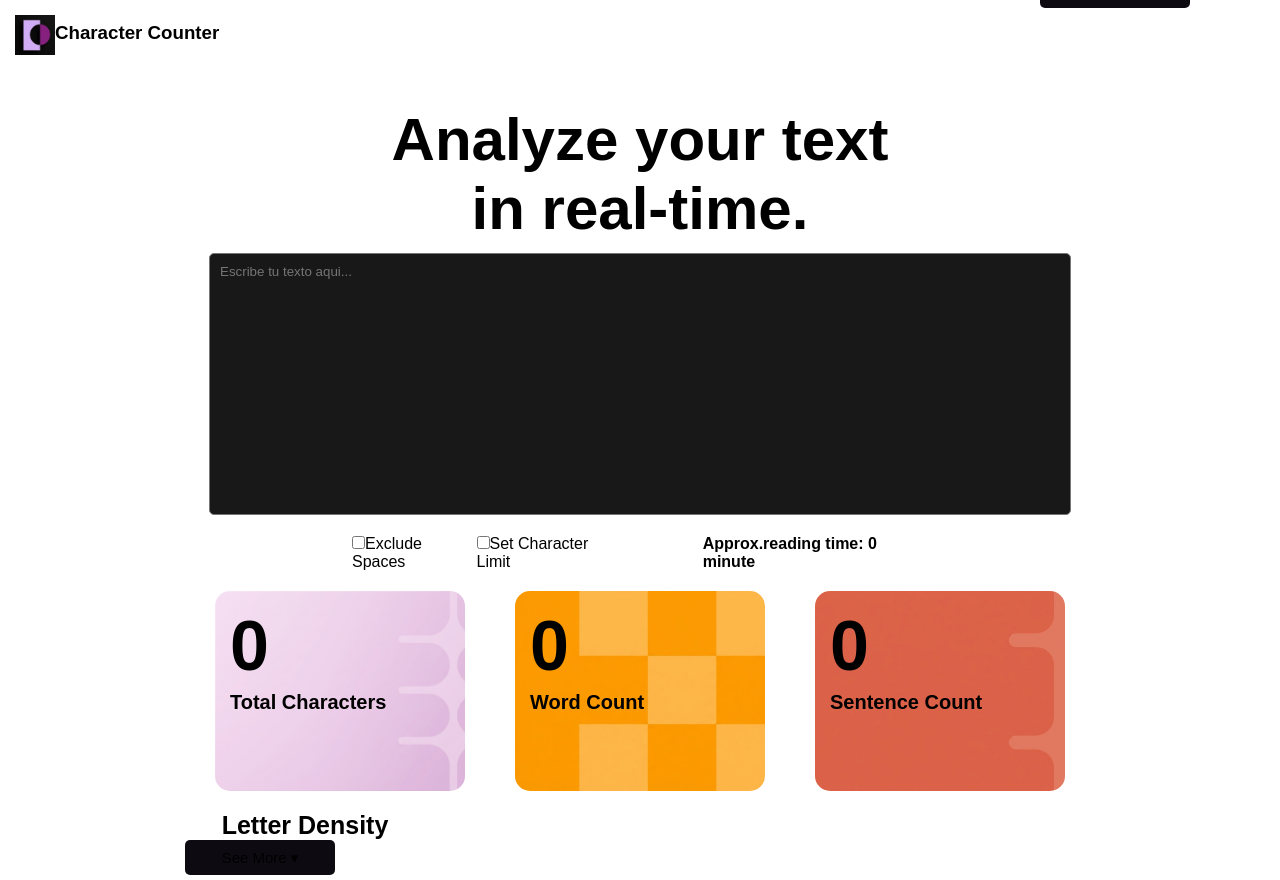
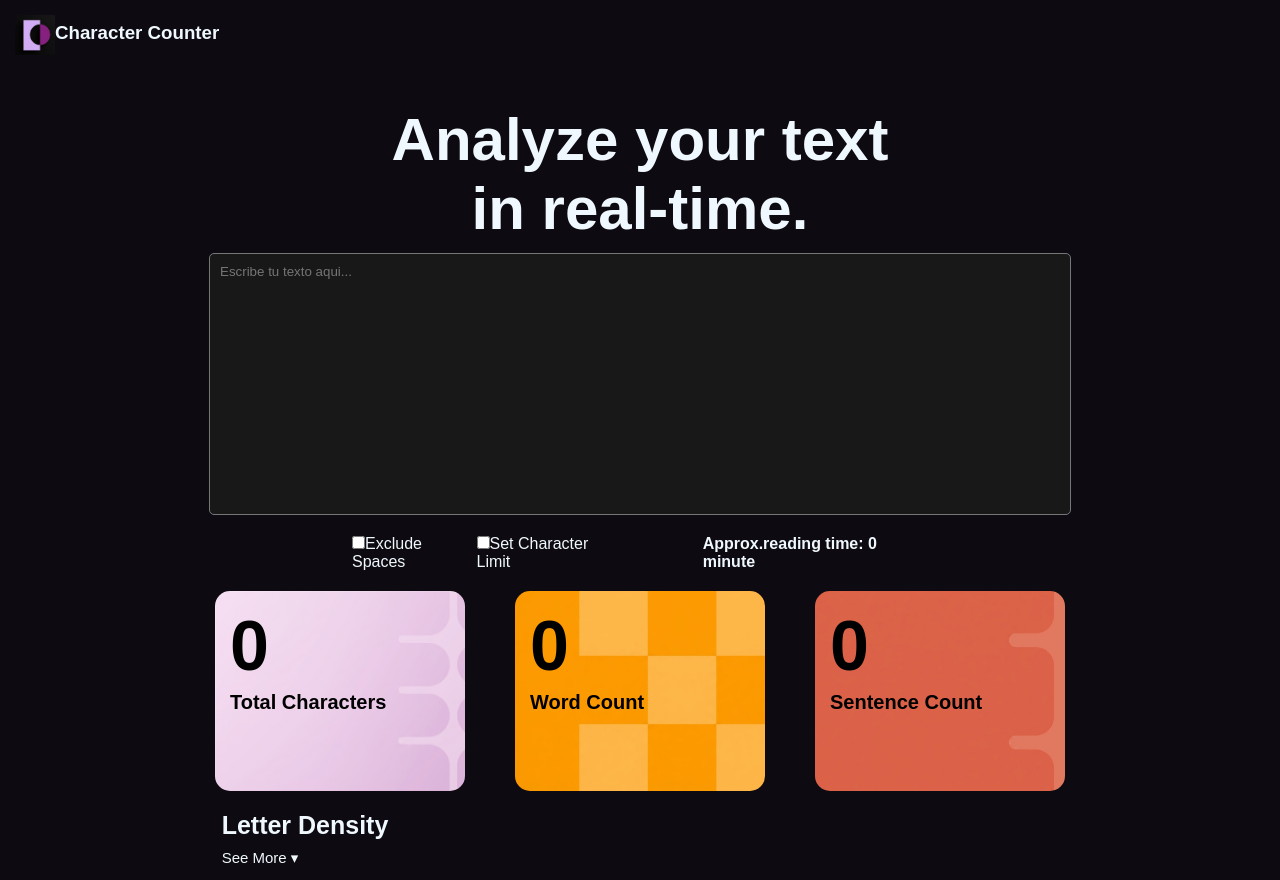
Before and after one commit to tomasargentoar-ship-it/proyecto-react-trabajoPractico, a React (Vite) app: page / in a window 1280 px wide. Built offline with nearby package versions, Linux system fonts and the light colour scheme; a web font is replaced by a local one.

Commit message:
corregido un error visual y de las letras al entrar o reiniciar la pagina

```diff
--- a/src/componentes/Boton.jsx
+++ b/src/componentes/Boton.jsx
@@ -16,6 +16,7 @@ document.body.style.backgroundColor = '#ffffff';
 document.body.style.color = '#000000';
 logo.src = logoClaro
 textarea.style.backgroundColor = '#ffffff'
+textarea.style.color = '#000000'
 textarea.style.border='solid #bebcbc'
 botones.forEach((boton) =>{
 boton.style.backgroundColor = '#ffffff'
--- a/src/styles/boton.css
+++ b/src/styles/boton.css
@@ -9,6 +9,7 @@ display:flex;
 justify-content:center;
 align-items:center;
 border-radius:5px;
+color: aliceblue;
 }
 
 .contenedorBoton{
--- a/src/styles/index.css
+++ b/src/styles/index.css
@@ -6,3 +6,7 @@ margin:0px;
 padding:0px;
 font-family:'Google Sans Flex', sans-serif
 }
+body{
+background-color: #0d0b11;
+color: aliceblue;
+}
--- a/src/styles/textarea.css
+++ b/src/styles/textarea.css
@@ -13,4 +13,5 @@ border-radius:5px;
 margin-top:240px;
 padding:10px 0px 0px 10px;
 resize:none;
+color: aliceblue;
 }
```
